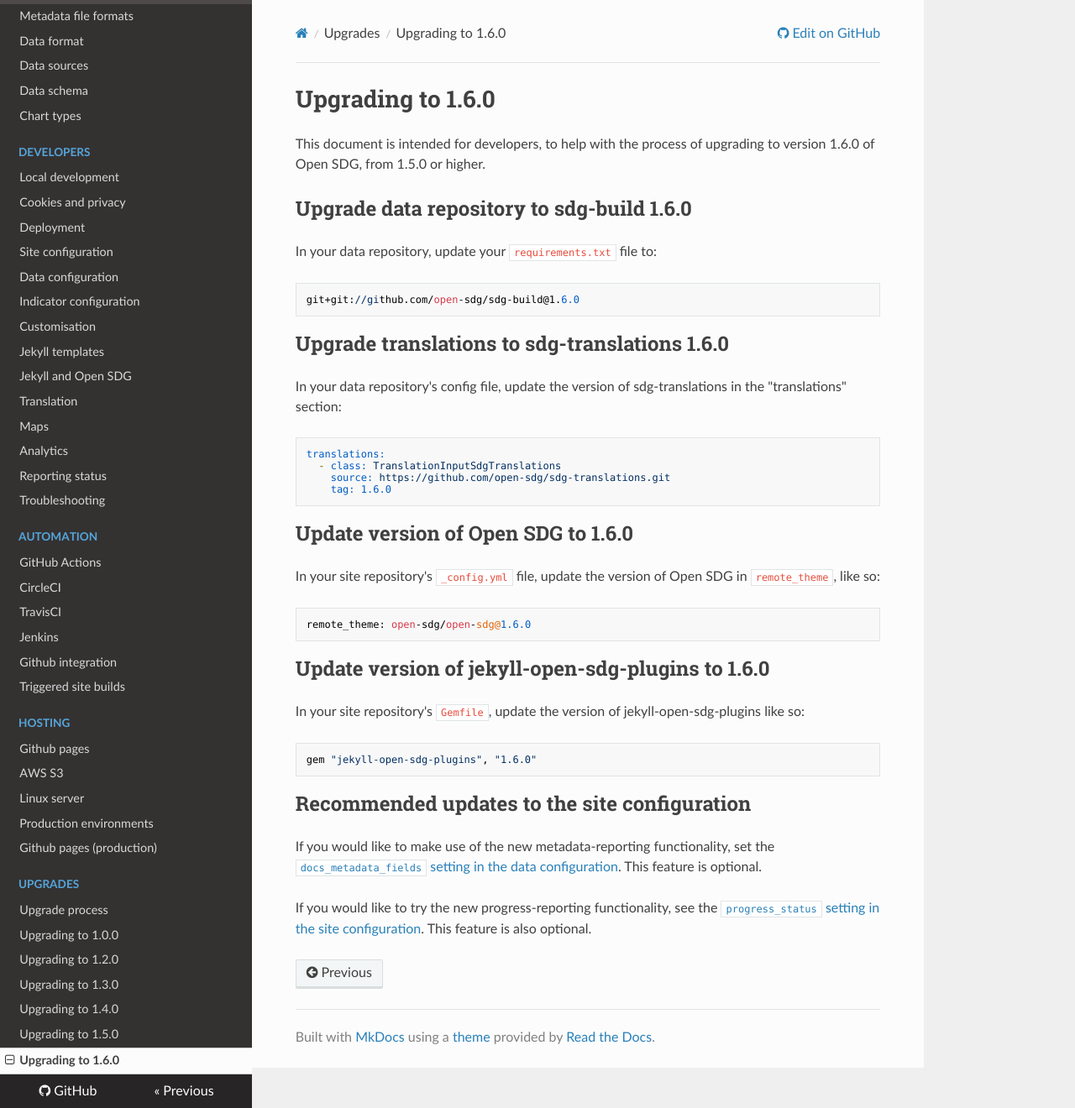
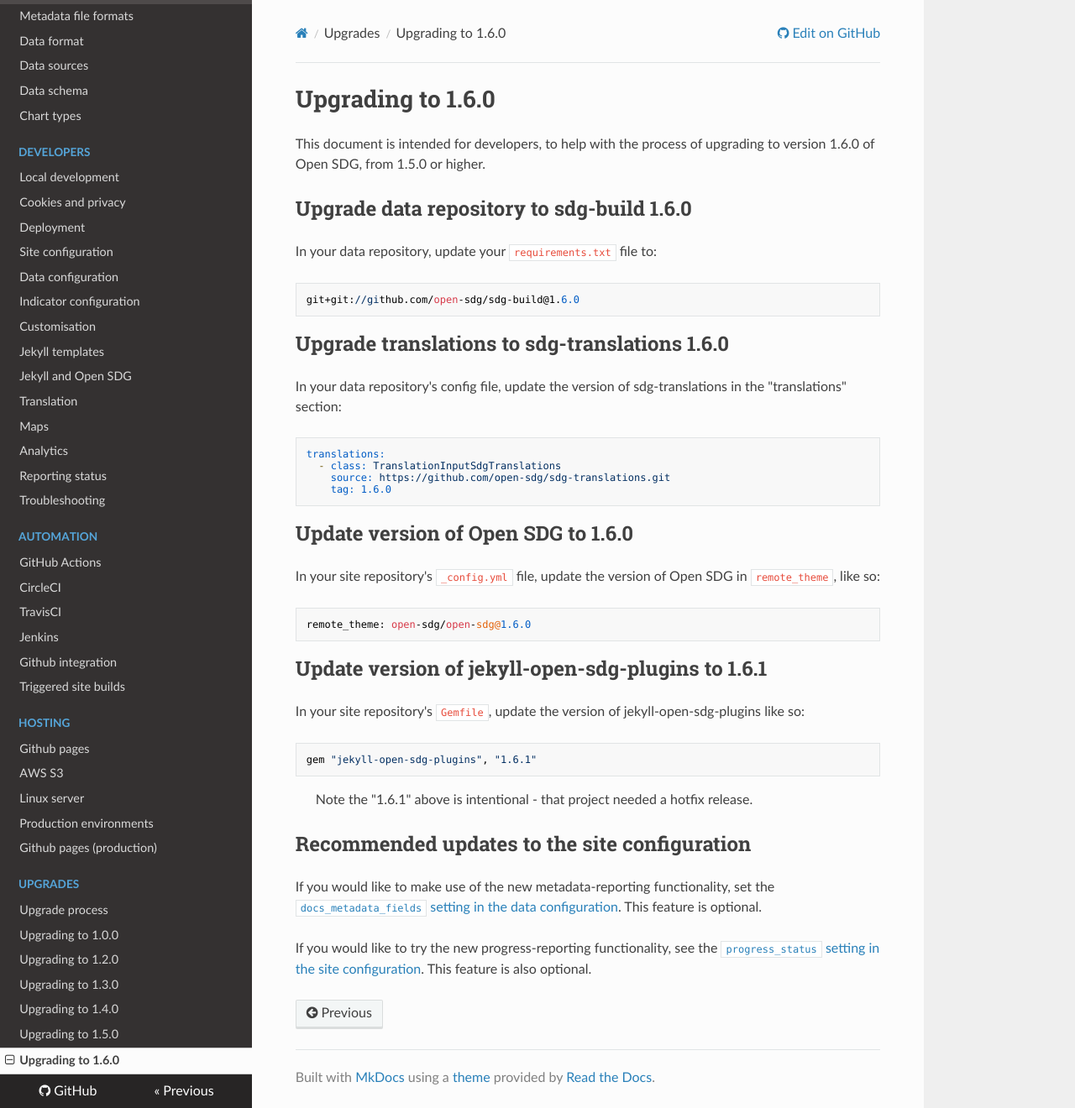
Before and after one commit to open-sdg/open-sdg, an MkDocs documentation site: the page built from docs/upgrades/upgrading-1-6-0.md, in a window 1280 px wide and 1320 px high. Shown: the whole window at 84% size. Built offline with MkDocs 1.6.1, drawn with Linux system fonts in a browser that asks for light colours; nearby versions of some CDN libraries; old or Windows-style settings are respelled for this version of MkDocs.

Commit message:
Update upgrading-1-6-0.md

````diff
--- a/docs/upgrades/upgrading-1-6-0.md
+++ b/docs/upgrades/upgrading-1-6-0.md
@@ -29,13 +29,15 @@
 remote_theme: open-sdg/open-sdg@1.6.0
 ```
 
-## Update version of jekyll-open-sdg-plugins to 1.6.0
+## Update version of jekyll-open-sdg-plugins to 1.6.1
 
 In your site repository's `Gemfile`, update the version of jekyll-open-sdg-plugins like so:
 
 ```
-gem "jekyll-open-sdg-plugins", "1.6.0"
+gem "jekyll-open-sdg-plugins", "1.6.1"
 ```
+
+> Note the "1.6.1" above is intentional - that project needed a hotfix release.
 
 ## Recommended updates to the site configuration
 
````
